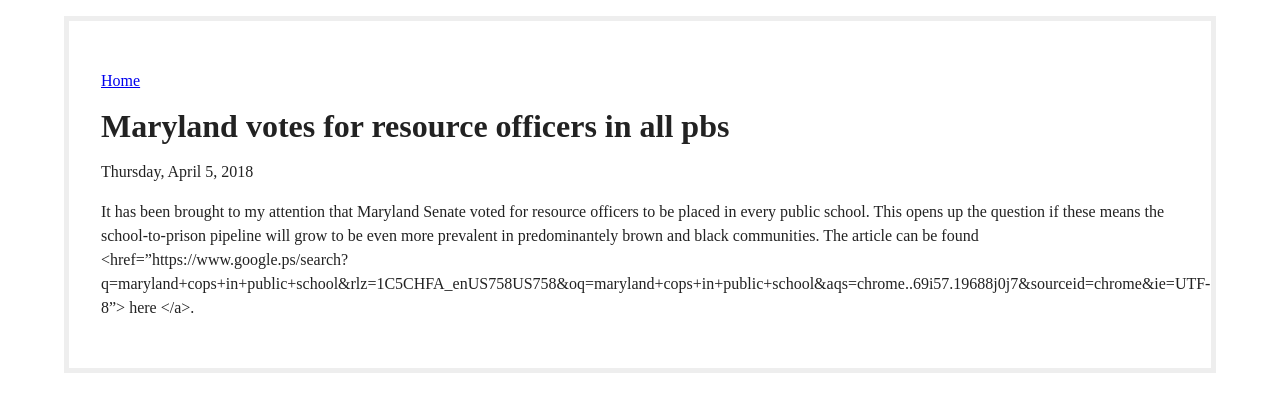
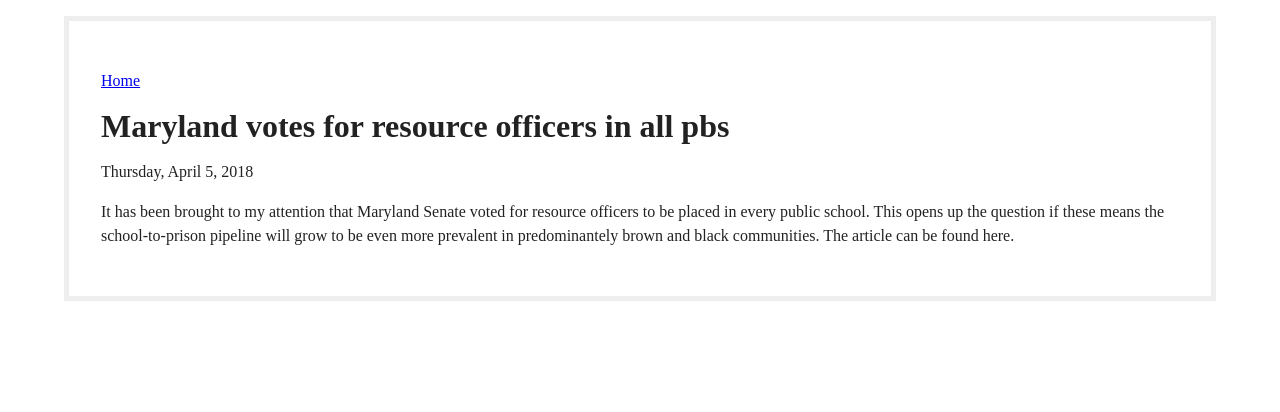
Before and after one commit to ashammeeh/alaa-blog, a Jekyll site: the page built from _posts/2018-04-05-Maryland Votes for Resource Officers in all PBs.markdown, in a window 1280 px wide. Shown: the top 412 px of the page. Built offline with Jekyll 4.4.1, drawn with Linux system fonts in a browser that asks for light colours.

Commit message:
Update 2018-04-05-Maryland Votes for Resource Officers in all PBs.markdown

```diff
--- a/_posts/2018-04-05-Maryland Votes for Resource Officers in all PBs.markdown
+++ b/_posts/2018-04-05-Maryland Votes for Resource Officers in all PBs.markdown
@@ -3,4 +3,4 @@ Title: Maryland Votes for Resource Officers in all Public Schools.
 ---
 
 
-It has been brought to my attention that Maryland Senate voted for resource officers to be placed in every public school. This opens up the question if these means the school-to-prison pipeline will grow to be even more prevalent in predominantely brown and black communities. The article can be found <href="https://www.google.ps/search?q=maryland+cops+in+public+school&rlz=1C5CHFA_enUS758US758&oq=maryland+cops+in+public+school&aqs=chrome..69i57.19688j0j7&sourceid=chrome&ie=UTF-8"> here </a>.
+<p>It has been brought to my attention that Maryland Senate voted for resource officers to be placed in every public school. This opens up the question if these means the school-to-prison pipeline will grow to be even more prevalent in predominantely brown and black communities. The article can be found <a shref="https://www.google.ps/search?q=maryland+cops+in+public+school&rlz=1C5CHFA_enUS758US758&oq=maryland+cops+in+public+school&aqs=chrome..69i57.19688j0j7&sourceid=chrome&ie=UTF-8">here</a>.</p>
```
